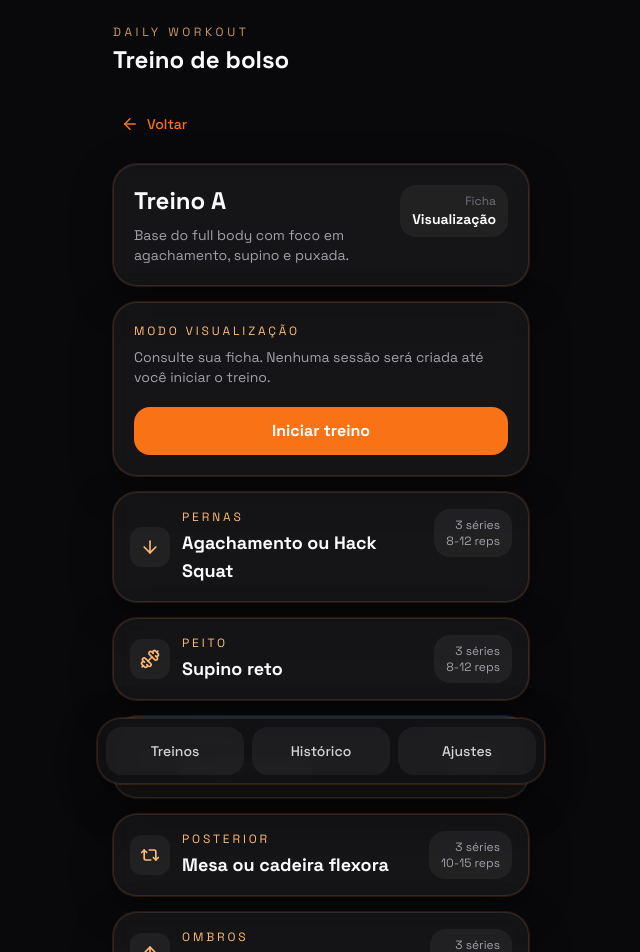
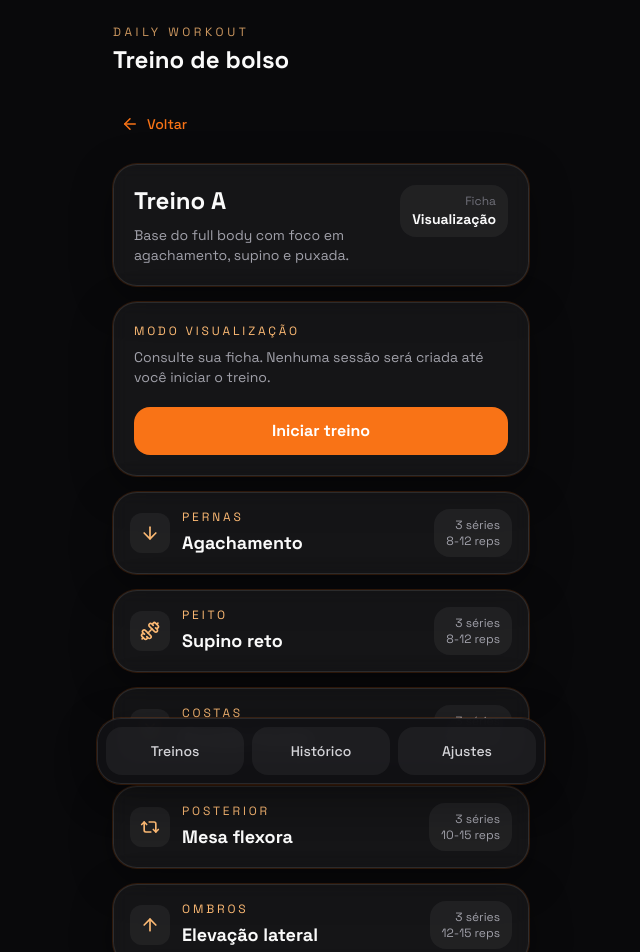
Before and after one commit to lnrdgst/daily-workout, a React (Vite) app: page /workout/A in a window 1280 px wide. Shown: the top 952 px of the page, without its empty margins (319-959 px from the left). Built offline with nearby package versions, Linux system fonts and the light colour scheme.

Commit message:
feat: separa opcoes prescritas de exercicios

```diff
--- a/src/data/exercises.ts
+++ b/src/data/exercises.ts
@@ -1,10 +1,17 @@
 import type { Exercise, ExerciseDefinition, WorkoutExercise } from '@/types/workout';
 
 export const exerciseLibrary: ExerciseDefinition[] = [
+  // Legacy composite identities remain resolvable for old persisted history only.
   { id: 'squat-or-hack', name: 'Agachamento ou Hack Squat', muscleGroup: 'Pernas', icon: 'squat' },
+  { id: 'leg-curl-lying-or-seated', name: 'Mesa ou cadeira flexora', muscleGroup: 'Posterior', icon: 'leg-curl' },
+  { id: 'triceps-french-or-rope', name: 'Tríceps francês ou corda', muscleGroup: 'Tríceps', icon: 'triceps' },
+  { id: 'machine-row-or-t-bar', name: 'Remada máquina ou cavalinho', muscleGroup: 'Costas', icon: 'row' },
+  { id: 'squat', name: 'Agachamento', muscleGroup: 'Pernas', icon: 'squat' },
+  { id: 'hack-squat', name: 'Hack Squat', muscleGroup: 'Pernas', icon: 'squat' },
   { id: 'bench-press', name: 'Supino reto', muscleGroup: 'Peito', icon: 'bench' },
   { id: 'lat-pulldown', name: 'Puxada frontal', muscleGroup: 'Costas', icon: 'pulldown' },
-  { id: 'leg-curl-lying-or-seated', name: 'Mesa ou cadeira flexora', muscleGroup: 'Posterior', icon: 'leg-curl' },
+  { id: 'lying-leg-curl', name: 'Mesa flexora', muscleGroup: 'Posterior', icon: 'leg-curl' },
+  { id: 'seated-leg-curl', name: 'Cadeira flexora', muscleGroup: 'Posterior', icon: 'leg-curl' },
   { id: 'lateral-raise', name: 'Elevação lateral', muscleGroup: 'Ombros', icon: 'lateral-raise' },
   { id: 'barbell-curl', name: 'Rosca direta', muscleGroup: 'Bíceps', icon: 'curl' },
   { id: 'cable-pushdown', name: 'Tríceps na polia', muscleGroup: 'Tríceps', icon: 'triceps' },
@@ -14,9 +21,11 @@ export const exerciseLibrary: ExerciseDefinition[] = [
   { id: 'seated-row', name: 'Remada baixa', muscleGroup: 'Costas', icon: 'row' },
   { id: 'shoulder-press', name: 'Desenvolvimento', muscleGroup: 'Ombros', icon: 'shoulder-press' },
   { id: 'hammer-curl', name: 'Rosca martelo', muscleGroup: 'Bíceps', icon: 'curl' },
-  { id: 'triceps-french-or-rope', name: 'Tríceps francês ou corda', muscleGroup: 'Tríceps', icon: 'triceps' },
+  { id: 'triceps-french', name: 'Tríceps francês', muscleGroup: 'Tríceps', icon: 'triceps' },
+  { id: 'triceps-rope', name: 'Tríceps na corda', muscleGroup: 'Tríceps', icon: 'triceps' },
   { id: 'chest-press', name: 'Supino máquina', muscleGroup: 'Peito', icon: 'chest-press' },
-  { id: 'machine-row-or-t-bar', name: 'Remada máquina ou cavalinho', muscleGroup: 'Costas', icon: 'row' },
+  { id: 'machine-row', name: 'Remada máquina', muscleGroup: 'Costas', icon: 'row' },
+  { id: 't-bar-row', name: 'Remada cavalinho', muscleGroup: 'Costas', icon: 'row' },
   { id: 'scott-curl', name: 'Rosca Scott', muscleGroup: 'Bíceps', icon: 'curl' },
 ];
 
--- a/src/data/workouts.ts
+++ b/src/data/workouts.ts
@@ -6,10 +6,10 @@ export const workouts: Workout[] = [
     name: 'Treino A',
     description: 'Base do full body com foco em agachamento, supino e puxada.',
     exercises: [
-      { id: 'squat-hack', prescribedExerciseId: 'squat-or-hack', sets: 3, repsMin: 8, repsMax: 12 },
+      { id: 'squat-hack', prescribedExerciseId: 'squat', prescribedExerciseIds: ['squat', 'hack-squat'], sets: 3, repsMin: 8, repsMax: 12 },
       { id: 'bench-press', prescribedExerciseId: 'bench-press', sets: 3, repsMin: 8, repsMax: 12 },
       { id: 'lat-pulldown', prescribedExerciseId: 'lat-pulldown', sets: 3, repsMin: 8, repsMax: 12 },
-      { id: 'leg-curl-a', prescribedExerciseId: 'leg-curl-lying-or-seated', sets: 3, repsMin: 10, repsMax: 15 },
+      { id: 'leg-curl-a', prescribedExerciseId: 'lying-leg-curl', prescribedExerciseIds: ['lying-leg-curl', 'seated-leg-curl'], sets: 3, repsMin: 10, repsMax: 15 },
       { id: 'lateral-raise-a', prescribedExerciseId: 'lateral-raise', sets: 3, repsMin: 12, repsMax: 15 },
       { id: 'barbell-curl', prescribedExerciseId: 'barbell-curl', sets: 3, repsMin: 10, repsMax: 12 },
       { id: 'cable-pushdown-a', prescribedExerciseId: 'cable-pushdown', sets: 3, repsMin: 10, repsMax: 15 },
@@ -26,7 +26,7 @@ export const workouts: Workout[] = [
       { id: 'seated-row', prescribedExerciseId: 'seated-row', sets: 3, repsMin: 8, repsMax: 12 },
       { id: 'shoulder-press', prescribedExerciseId: 'shoulder-press', sets: 3, repsMin: 8, repsMax: 12 },
       { id: 'hammer-curl', prescribedExerciseId: 'hammer-curl', sets: 3, repsMin: 10, repsMax: 12 },
-      { id: 'triceps-french', prescribedExerciseId: 'triceps-french-or-rope', sets: 3, repsMin: 10, repsMax: 15 },
+      { id: 'triceps-french', prescribedExerciseId: 'triceps-french', prescribedExerciseIds: ['triceps-french', 'triceps-rope'], sets: 3, repsMin: 10, repsMax: 15 },
     ],
   },
   {
@@ -34,10 +34,10 @@ export const workouts: Workout[] = [
     name: 'Treino C',
     description: 'Fechamento da semana com máquinas e estabilidade de volume.',
     exercises: [
-      { id: 'hack-squat-c', prescribedExerciseId: 'squat-or-hack', label: 'Hack Squat ou agachamento', sets: 3, repsMin: 8, repsMax: 12 },
-      { id: 'leg-curl-c', prescribedExerciseId: 'leg-curl-lying-or-seated', label: 'Cadeira ou mesa flexora', sets: 3, repsMin: 10, repsMax: 15 },
+      { id: 'hack-squat-c', prescribedExerciseId: 'squat', prescribedExerciseIds: ['squat', 'hack-squat'], label: 'Hack Squat ou agachamento', sets: 3, repsMin: 8, repsMax: 12 },
+      { id: 'leg-curl-c', prescribedExerciseId: 'lying-leg-curl', prescribedExerciseIds: ['lying-leg-curl', 'seated-leg-curl'], label: 'Cadeira ou mesa flexora', sets: 3, repsMin: 10, repsMax: 15 },
       { id: 'chest-press', prescribedExerciseId: 'chest-press', sets: 3, repsMin: 8, repsMax: 12 },
-      { id: 'machine-row', prescribedExerciseId: 'machine-row-or-t-bar', sets: 3, repsMin: 8, repsMax: 12 },
+      { id: 'machine-row', prescribedExerciseId: 'machine-row', prescribedExerciseIds: ['machine-row', 't-bar-row'], sets: 3, repsMin: 8, repsMax: 12 },
       { id: 'lateral-raise-c', prescribedExerciseId: 'lateral-raise', sets: 3, repsMin: 12, repsMax: 15 },
       { id: 'scott-curl', prescribedExerciseId: 'scott-curl', sets: 3, repsMin: 10, repsMax: 12 },
       { id: 'cable-pushdown-c', prescribedExerciseId: 'cable-pushdown', sets: 3, repsMin: 10, repsMax: 15 },
--- a/src/hooks/useWorkoutStore.tsx
+++ b/src/hooks/useWorkoutStore.tsx
@@ -1,6 +1,7 @@
 import { createContext, useContext, useEffect, useMemo, useRef } from 'react';
 import type { PropsWithChildren } from 'react';
 import { workoutsById } from '@/data/workouts';
+import { exercisesById } from '@/data/exercises';
 import { useLocalStorageState } from './useLocalStorageState';
 import {
   buildHistoryEntry,
@@ -41,6 +42,7 @@ interface WorkoutStoreValue {
   clearHistory: () => void;
   deleteHistoryEntry: (historyEntryId: string) => void;
   getPreviousExerciseSets: (exerciseId: string) => ExerciseSetLog[] | null;
+  selectExerciseOption: (slotId: string, exerciseId: string) => void;
 }
 
 const WorkoutStoreContext = createContext<WorkoutStoreValue | null>(null);
@@ -368,6 +370,19 @@ export const WorkoutStoreProvider = ({ children }: PropsWithChildren) => {
         setState(nextState);
       },
       getPreviousExerciseSets: (exerciseId) => getPreviousExercisePerformance(state.history, exerciseId),
+      selectExerciseOption: (slotId, exerciseId) => {
+        setState((current) => {
+          if (!current.activeDraft || current.activeDraft.type === 'cardio') return current;
+          const target = current.activeDraft.exercises.find((exercise) => (exercise.slotId ?? exercise.exerciseId) === slotId);
+          if (!target || target.sets.some((set) => set.completed)) return current;
+          const previousSets = getPreviousExercisePerformance(current.history, exerciseId);
+          return { ...current, activeDraft: { ...current.activeDraft, exercises: current.activeDraft.exercises.map((exercise) =>
+            (exercise.slotId ?? exercise.exerciseId) !== slotId ? exercise : {
+              ...exercise, executedExerciseId: exerciseId, executedExerciseName: exercisesById[exerciseId]?.name,
+              sets: exercise.sets.map((set, index) => ({ ...set, load: previousSets?.[index]?.load ?? '', reps: previousSets?.[index]?.reps ?? set.reps })),
+            }), } };
+        });
+      },
     };
   }, [setState, state]);
 
--- a/src/types/workout.ts
+++ b/src/types/workout.ts
@@ -27,6 +27,7 @@ export interface WorkoutExercise {
   /** Stable prescription slot. This remains independent from the executed exercise. */
   id: string;
   prescribedExerciseId: string;
+  prescribedExerciseIds?: string[];
   /** Temporary prescription wording, used by current composite entries. */
   label?: string;
   sets: number;
@@ -58,6 +59,7 @@ export interface ExerciseSessionState {
   prescribedExerciseName?: string;
   executedExerciseName?: string;
   muscleGroup?: string;
+  prescribedExerciseIds?: string[];
   sets: ExerciseSetLog[];
 }
 
--- a/src/utils/storage.ts
+++ b/src/utils/storage.ts
@@ -40,14 +40,16 @@ const cloneSetLog = (prescribedMinimumReps: number, set?: ExerciseSetLog): Exerc
 
 const createExerciseState = (prescription: Workout['exercises'][number], previousSets: ExerciseSetLog[] | null = null): ExerciseSessionState => {
   const exercise = getWorkoutExerciseView(prescription);
+  const options = prescription.prescribedExerciseIds ?? [prescription.prescribedExerciseId];
+  const hasOptions = options.length > 1;
   return {
     // exerciseId remains the stable slot identifier for legacy drafts and rest timers.
     exerciseId: prescription.id,
     slotId: prescription.id,
-    prescribedExerciseId: prescription.prescribedExerciseId,
-    executedExerciseId: prescription.prescribedExerciseId,
+    prescribedExerciseIds: options,
+    ...(hasOptions ? {} : { prescribedExerciseId: prescription.prescribedExerciseId, executedExerciseId: prescription.prescribedExerciseId }),
     prescribedExerciseName: exercise.name,
-    executedExerciseName: exercise.name,
+    ...(hasOptions ? {} : { executedExerciseName: exercise.name }),
     muscleGroup: exercise.muscleGroup,
     sets: Array.from({ length: prescription.sets }, (_, index) => cloneSetLog(prescription.repsMin, previousSets?.[index])),
   };
@@ -57,7 +59,7 @@ export const createWorkoutDraft = (workout: Workout, history: SessionHistory[] =
   type: 'strength',
   workoutId: workout.id,
   startedAt: new Date().toISOString(),
-  exercises: workout.exercises.map((exercise) => createExerciseState(exercise, getPreviousExercisePerformance(history, exercise.prescribedExerciseId))),
+  exercises: workout.exercises.map((exercise) => createExerciseState(exercise, (exercise.prescribedExerciseIds?.length ?? 1) > 1 ? null : getPreviousExercisePerformance(history, exercise.prescribedExerciseId))),
 });
 
 const defaultState: WorkoutAppState = {
@@ -141,7 +143,8 @@ export const buildHistoryEntry = (draft: WorkoutSessionDraft): WorkoutSessionHis
       const exercise = getWorkoutExerciseView(prescription);
       const sessionExercise = draft.exercises.find((item) => (item.slotId ?? item.exerciseId) === prescription.id);
       const prescribedExerciseId = sessionExercise?.prescribedExerciseId ?? prescription.prescribedExerciseId;
-      const executedExerciseId = sessionExercise?.executedExerciseId ?? prescribedExerciseId;
+      const executedExerciseId = sessionExercise?.executedExerciseId ?? (sessionExercise?.prescribedExerciseIds && sessionExercise.prescribedExerciseIds.length > 1
+        ? resolveCanonicalExerciseId(prescription.id) : prescribedExerciseId);
       const prescribedExerciseName = sessionExercise?.prescribedExerciseName ?? exercise.name;
       const executedExerciseName = sessionExercise?.executedExerciseName ?? prescribedExerciseName;
       return {
```
Also changed, not shown: src/pages/WorkoutPage.tsx (+32 -4 lines), 2 other files (tests, documents, lock files or other folders).
